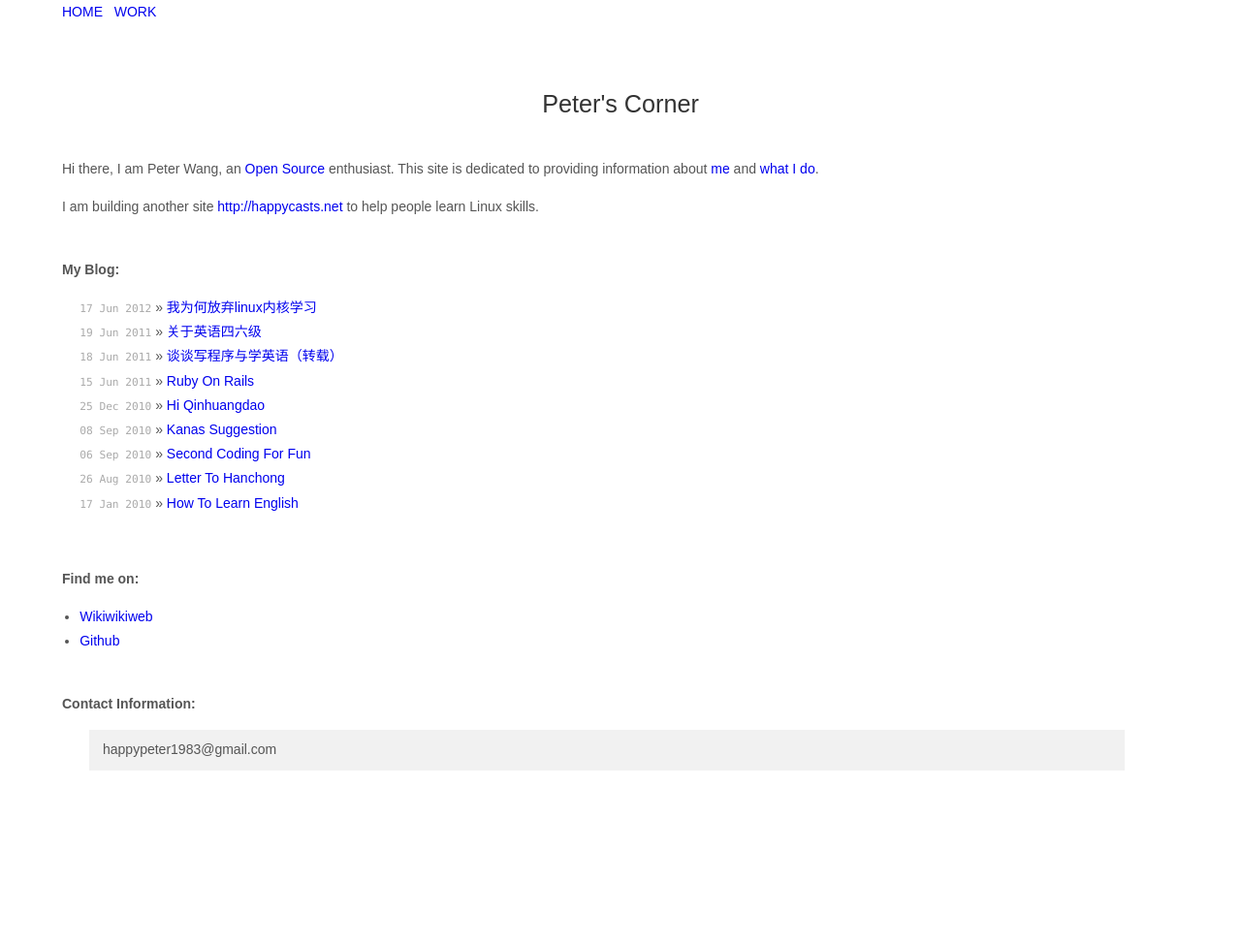
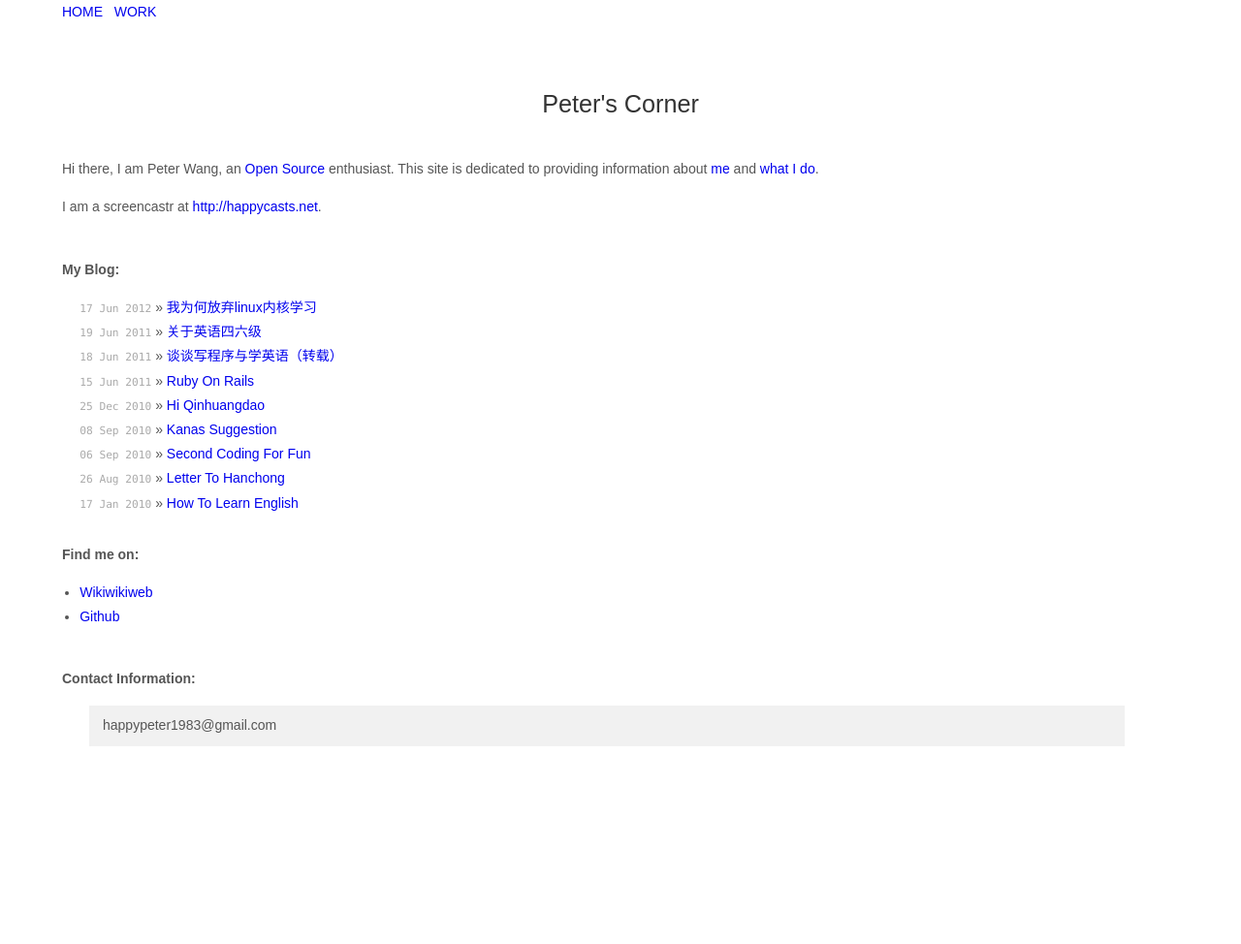
Before and after one commit to happypeter/happypeter.github.com, a Jekyll site: the page built from index.markdown, in a window 1280 px wide. Shown: the whole page at 97% size. Built offline with Jekyll 4.4.1, drawn with Linux system fonts in a browser that asks for light colours; Markdown is read by kramdown in place of the engine named in the settings; comment, search, counter and statistics services are not loaded; after the commit the page ends 900 px from its top, so only the background shows below that.

Commit message:
no comment on index page

```diff
--- /dev/null
+++ b/_layouts/default.html
@@ -0,0 +1,19 @@
+<!DOCTYPE html>
+<html>
+<head>
+<meta http-equiv="Content-type" content="text/html; charset=utf-8">
+<link rel="stylesheet" type="text/css" href="/css/typo.css" />
+<link rel="stylesheet" type="text/css" href="/css/peter.css" />
+<title>PeterCorner</title>
+</head>
+<div id="navbar">
+  <a href="http://happypeter.github.com/index.html">HOME</a> &nbsp;
+  <a href="http://happypeter.github.com/work/">WORK</a>
+</div>
+<div id="wrapper" class="typo">
+  <h1 style="text-align:center">{{ page.title }}</h1>
+  <br>
+  {{ content }}
+  <br>
+</div>
+</html>
--- a/index.markdown
+++ b/index.markdown
@@ -1,15 +1,13 @@
 ---
-layout: post
+layout: default
 title: Peter's Corner
 ---
 
 Hi there, I am Peter Wang, an [Open Source][oss] enthusiast. This site is
 dedicated to providing information about [me](resume.html) and [what I do](/work).
 
-I am building another site <http://happycasts.net> to help people learn Linux
-skills.
+I am a screencastr at <http://happycasts.net>.
 
-[oss]:http://en.wikipedia.org/wiki/Open_source
 
 <p><br /><b>My Blog:</b></p>
   <ul class="posts">
@@ -18,7 +16,7 @@
     {% endfor %}
   </ul>
 
-<p><br /><b>Find me on:</b></p>
+<p><b>Find me on:</b></p>
 
 <ul>
 
```
Also changed, not shown: other parts of index.markdown (+2 -0 lines).
